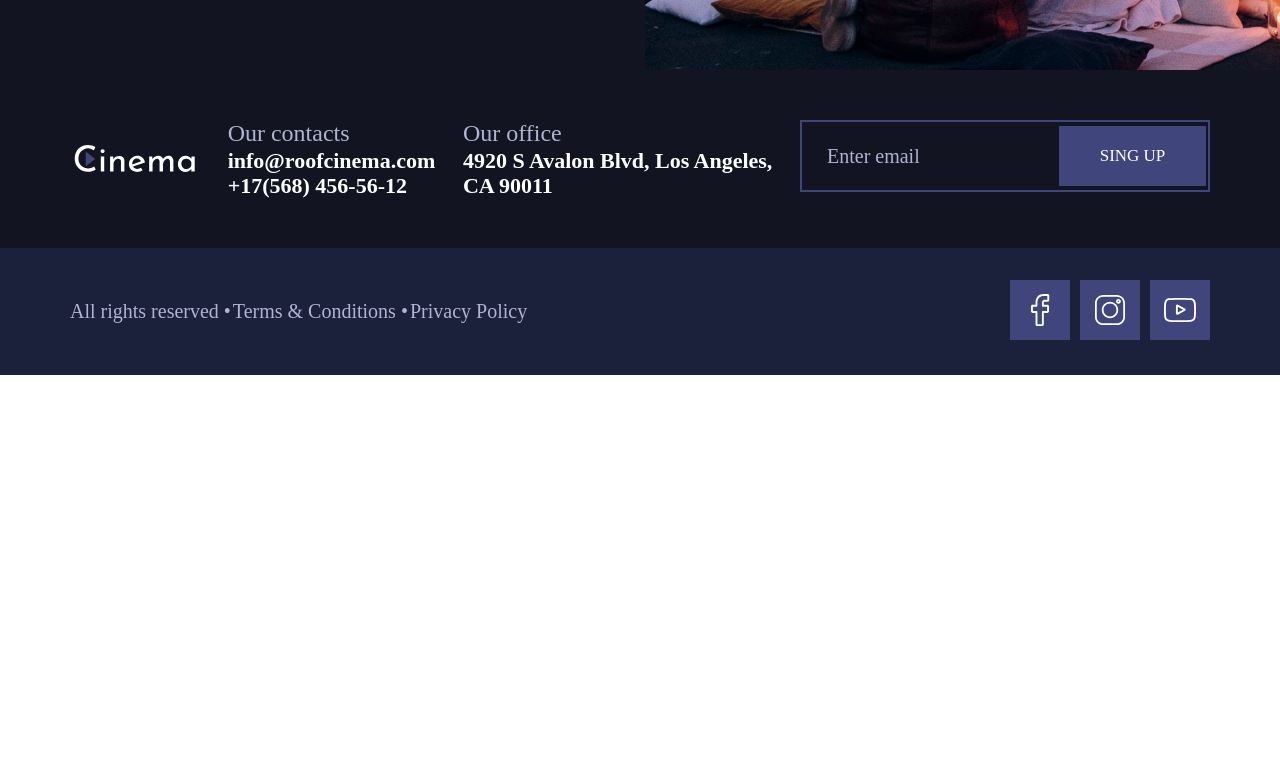
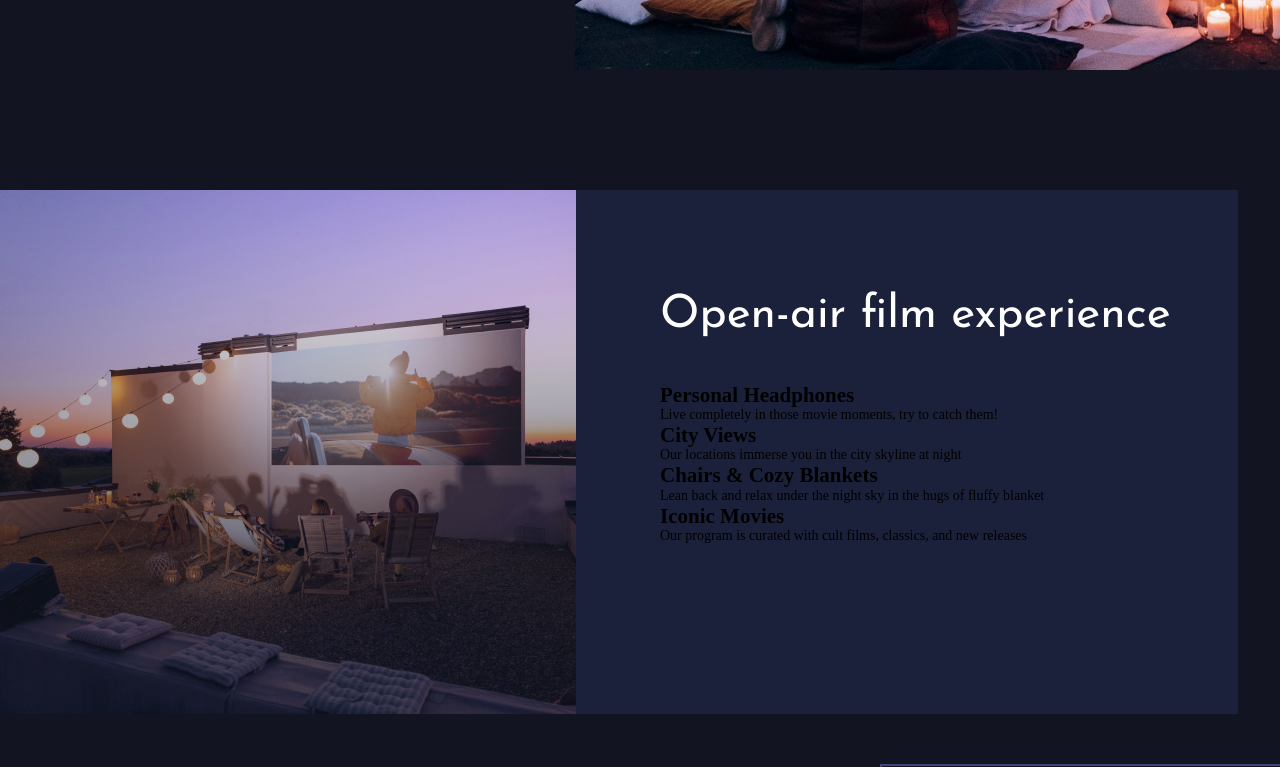
Before and after one commit to itpersonage/Cinema, a React (Create React App) app: page / in a window 1280 px wide. Shown: the part 820-1587 px from the top of the page. Before the commit the page ends 1195 px from the top, so only its background shows below. Built offline with nearby package versions, Linux system fonts and the light colour scheme; a web font is replaced by a local one.

Commit message:
benefis 70%

```diff
--- /dev/null
+++ b/src/Components/Pages/MainPage/Benefits/Benefits.module.scss
@@ -0,0 +1,28 @@
+@import './../../../../assets/style/main.scss';
+
+.benefits {
+    display: flex;
+    height: 524px;
+
+    img {
+        width: 576px;
+    }
+
+}
+
+.benefits_text {
+    background-color: $color-midle;
+    height: 524px;
+    padding-top: 100px;
+    padding-left: 84px;
+    padding-right: 67px;
+
+    h1 {
+        margin-bottom: 40px;
+        font-size: 46px;
+        color: white;
+        font-weight: 400;
+    }
+
+
+}
--- /dev/null
+++ b/src/Components/Pages/MainPage/Benefits/index.tsx
@@ -0,0 +1,31 @@
+import React from 'react';
+import style from './Benefits.module.scss';
+
+export const Benefits = () => {
+  return (
+    <div className={`${style.benefits} ${style.container}`}>
+      <div className={style.benefits_video}>
+        <img src="./images/benefits.jpg" alt="benefits" />
+      </div>
+      <div className={style.benefits_text}>
+        <h1>Open-air film experience</h1>
+        <div className={style.benefits_text_item}>
+          <h2>Personal Headphones</h2>
+          <p>Live completely in those movie moments, try to catch them!</p>
+        </div>
+        <div className={style.benefits_text_item}>
+          <h2>City Views</h2>
+          <p>Our locations immerse you in the city skyline at night</p>
+        </div>
+        <div className={style.benefits_text_item}>
+          <h2>Chairs & Cozy Blankets</h2>
+          <p>Lean back and relax under the night sky in the hugs of fluffy blanket</p>
+        </div>
+        <div className={style.benefits_text_item}>
+          <h2>Iconic Movies</h2>
+          <p>Our program is curated with cult films, classics, and new releases</p>
+        </div>
+      </div>
+    </div>
+  );
+};
--- a/src/Components/Pages/MainPage/Rooftop/Rooftop.module.scss
+++ b/src/Components/Pages/MainPage/Rooftop/Rooftop.module.scss
@@ -3,6 +3,7 @@
 .rooftop {
   display: flex;
   align-items: center;
+  margin-bottom: 120px;
 }
 
 .rooftop_text {
--- a/src/Components/Pages/MainPage/index.tsx
+++ b/src/Components/Pages/MainPage/index.tsx
@@ -1,11 +1,13 @@
 import React from 'react';
 import style from './MainPage.module.scss';
 import { Rooftop } from './Rooftop';
+import { Benefits } from './Benefits';
 
 export const MainPage = () => {
   return (
     <>
       <Rooftop />
+      <Benefits />
     </>
   );
 };
--- a/src/assets/style/main.scss
+++ b/src/assets/style/main.scss
@@ -18,10 +18,7 @@ p {
   margin: 0;
   padding: 0;
 }
-h1,
-h2,
-h3,
-h4 {
+h1 {
   font-family: $title;
 }
 a {
@@ -32,10 +29,9 @@ a {
 li {
   list-style-type: none;
   font-family: $text;
-
 }
 .container {
-  max-width: 1140px;
+  max-width: 1290px;
   width: 100%;
   margin: 0 auto;
 }
```
Also changed, not shown: public/images/benefits.jpg (added).
